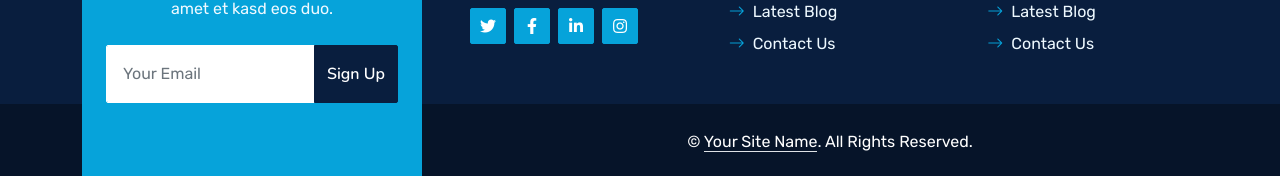
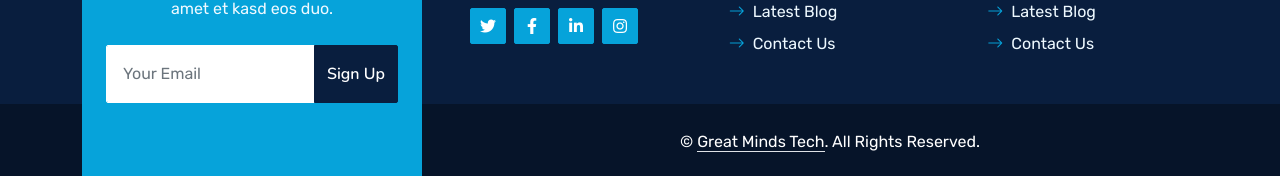
Before and after one commit to balvins435/startup, a Django app: page /blog/ in a window 1280 px wide. Shown: the part 3861-4037 px from the top of the page. Run offline with Django 5.2, Linux system fonts and the light colour scheme; some libraries are stand-ins or nearby versions.

Commit message:
initial commit

```diff
--- a/greatminds/templates/greatminds/about.html
+++ b/greatminds/templates/greatminds/about.html
@@ -360,7 +360,7 @@
             <div class="row justify-content-end">
                 <div class="col-lg-8 col-md-6">
                     <div class="d-flex align-items-center justify-content-center" style="height: 75px;">
-                        <p class="mb-0">&copy; <a class="text-white border-bottom" href="#">greatmindstech</a>. All Rights Reserved.
+                        <p class="mb-0">&copy; <a class="text-white border-bottom" href="#">Great Minds Tech</a>. All Rights Reserved.
 
 						<!--/*** This template is free as long as you keep the footer author’s credit link/attribution link/backlink. If you'd like to use the template without the footer author’s credit link/attribution link/backlink, you can purchase the Credit Removal License from "https://htmlcodex.com/credit-removal". Thank you for your support. ***/-->
 						<!-- Designed by <a class="text-white border-bottom" href="https://htmlcodex.com">HTML Codex</a></p> -->
--- a/greatminds/templates/greatminds/blog.html
+++ b/greatminds/templates/greatminds/blog.html
@@ -547,7 +547,7 @@
             <div class="row justify-content-end">
                 <div class="col-lg-8 col-md-6">
                     <div class="d-flex align-items-center justify-content-center" style="height: 75px;">
-                        <p class="mb-0">&copy; <a class="text-white border-bottom" href="#">Your Site Name</a>. All Rights Reserved.
+                        <p class="mb-0">&copy; <a class="text-white border-bottom" href="#">Great Minds Tech</a>. All Rights Reserved.
 
 						<!--/*** This template is free as long as you keep the footer author’s credit link/attribution link/backlink. If you'd like to use the template without the footer author’s credit link/attribution link/backlink, you can purchase the Credit Removal License from "https://htmlcodex.com/credit-removal". Thank you for your support. ***/-->
 						<!-- Designed by <a class="text-white border-bottom" href="https://htmlcodex.com">HTML Codex</a></p> -->
--- a/greatminds/templates/greatminds/index.html
+++ b/greatminds/templates/greatminds/index.html
@@ -69,7 +69,7 @@
     <div class="container-fluid position-relative p-0">
         <nav class="navbar navbar-expand-lg navbar-dark px-5 py-3 py-lg-0">
             <a href="{% url 'index' %}" class="navbar-brand p-0">
-                <img src="{% static 'img/logo.png' %}" alt="Logo" style="height: 70px; width: 90px; margin-right: 10px; background-color: transparent;">
+                <img src="{% static 'img/logo.png' %}" alt="Logo" style="height: 70px; width: 90px; margin-right: 10px;">
                 <span class="m-0"></i>Great Minds</span>
             </a>
             <button class="navbar-toggler" type="button" data-bs-toggle="collapse" data-bs-target="#navbarCollapse">
```
